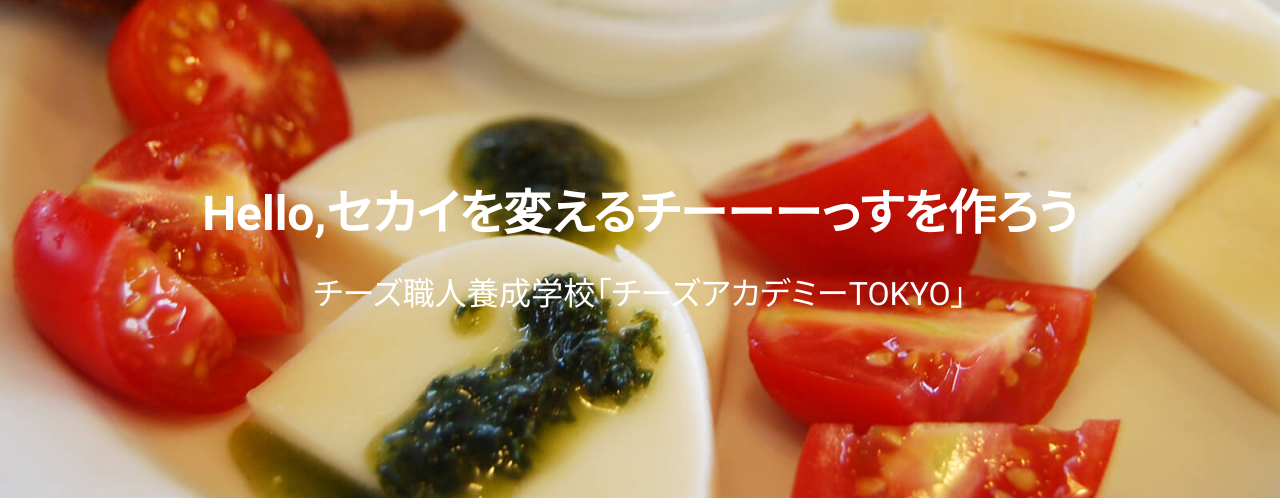
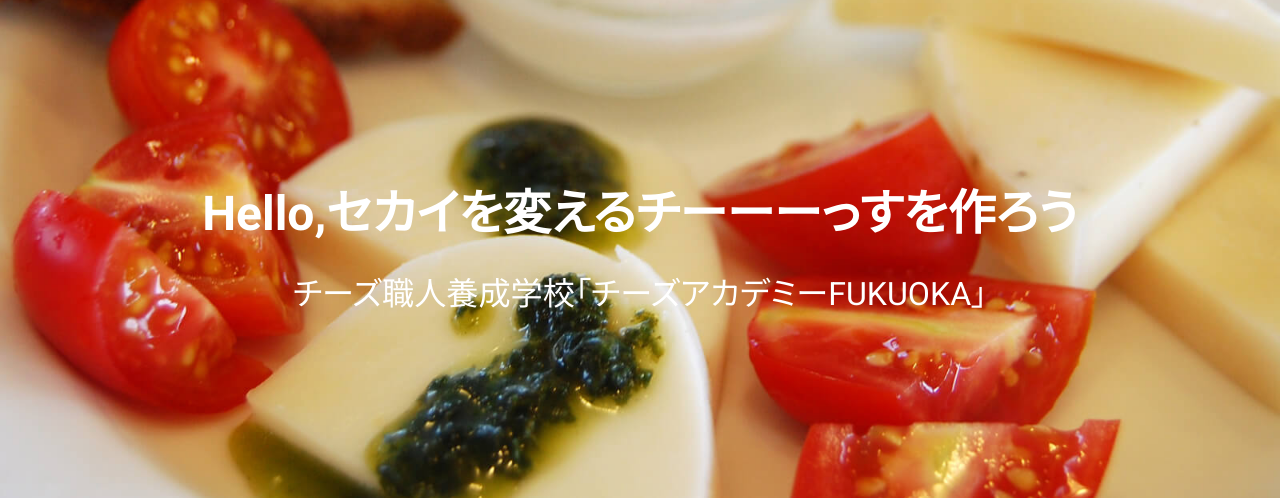
Before and after one commit to TatsuyaMaeta/lab9_test, a plain HTML site: page index.html in a window 1280 px wide. Shown: the top 498 px of the page. Drawn offline with nearby package versions, Linux system fonts and the light colour scheme.

Commit message:
TOKYOを FUKUOKAに変えました

```diff
--- a/index.html
+++ b/index.html
@@ -17,7 +17,7 @@
 	<!-- main visual -->
 	<div class="main-visual">
 		<h1 class="site-title">Hello,セカイを変えるチーーーっすを作ろう
-		<span class="site-title__mid">チーズ職人養成学校「チーズアカデミーTOKYO」</span></h1>
+		<span class="site-title__mid">チーズ職人養成学校「チーズアカデミーFUKUOKA」</span></h1>
 	</div>
 
 	<div class="header-above">
```
